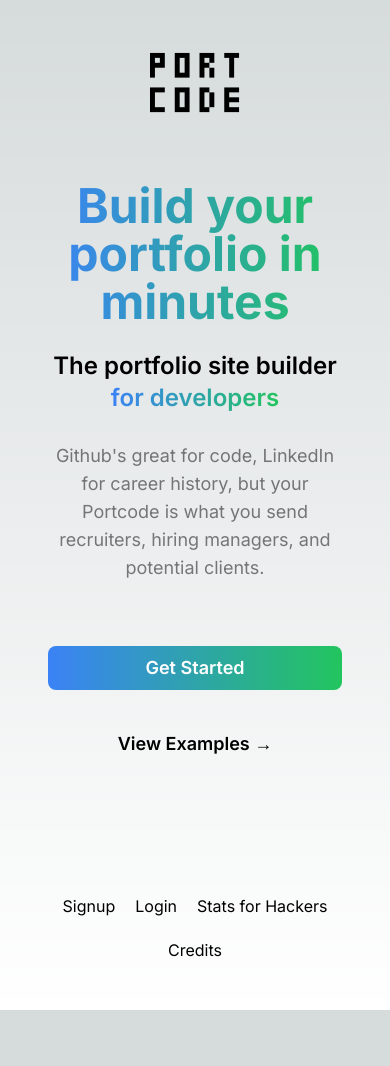
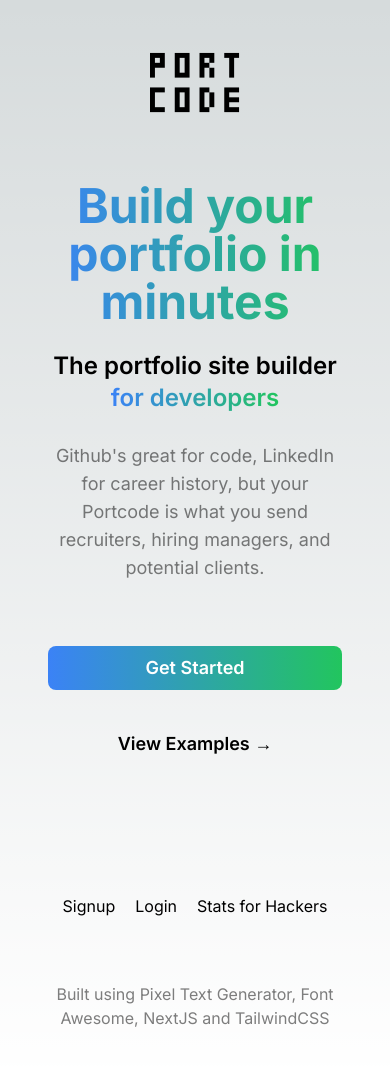
Before and after one commit to WillGoad/portcode, a Next.js app: page / in a window 390 px wide. Shown: the top 1066 px of the page. Before the commit the page ends 1010 px from the top, so only its background shows below. Built offline with nearby package versions, Linux system fonts and the light colour scheme.

Commit message:
Credits and accurate links

```diff
--- a/app/page.tsx
+++ b/app/page.tsx
@@ -34,7 +34,7 @@ export default function Home() {
   return (
     <main className="min-h-screen  p-12">
       <div className="flex flex-row justify-center gap-16">
-        <div className={!exampleMode ? "flex flex-col items-center justify-around" : "flex flex-col items-center justify-around max-w-xl"}>
+        <div className={!exampleMode ? "flex flex-col items-center justify-around gap-16" : "flex flex-col items-center justify-around max-w-xl gap-16"}>
           <header className="flex items-center sm:justify-between justify-center w-full max-w-5xl">
             <a href="https://portco.de">
               <Image
@@ -44,21 +44,17 @@ export default function Home() {
                 height={100}
               />
             </a>
-            {menuOpen && <div className="hidden lg:flex flex-row items-center justify-center gap-3 transition-all">
-              <p>Signup</p>
-              <p>•</p>
-              <p>Login</p>
-              <p>•</p>
-              <p>Stats for Hackers</p>
-              <p>•</p>
-              <p>Credits</p>
+            {menuOpen && <div className="hidden lg:flex flex-row items-center justify-center gap-5 transition-all">
+              <p><a href='https://app.portco.de/onboarding'>Signup</a></p>
+              <p><a href='https://app.portco.de/login'>Login</a></p>
+              <p><a href='https://portco.de/stats'>Stats for Hackers</a></p>
             </div>}
             {!menuOpen && <svg xmlns="http://www.w3.org/2000/svg" className="hidden lg:block" height="1em" viewBox="0 0 448 512" onClick={toggleMenu}><path d="M0 96C0 78.3 14.3 64 32 64H416c17.7 0 32 14.3 32 32s-14.3 32-32 32H32C14.3 128 0 113.7 0 96zM0 256c0-17.7 14.3-32 32-32H416c17.7 0 32 14.3 32 32s-14.3 32-32 32H32c-17.7 0-32-14.3-32-32zM448 416c0 17.7-14.3 32-32 32H32c-17.7 0-32-14.3-32-32s14.3-32 32-32H416c17.7 0 32 14.3 32 32z" /></svg>}
             {menuOpen && <svg xmlns="http://www.w3.org/2000/svg" className="hidden lg:block" height="1em" viewBox="0 0 384 512" onClick={toggleMenu}><path d="M342.6 150.6c12.5-12.5 12.5-32.8 0-45.3s-32.8-12.5-45.3 0L192 210.7 86.6 105.4c-12.5-12.5-32.8-12.5-45.3 0s-12.5 32.8 0 45.3L146.7 256 41.4 361.4c-12.5 12.5-12.5 32.8 0 45.3s32.8 12.5 45.3 0L192 301.3 297.4 406.6c12.5 12.5 32.8 12.5 45.3 0s12.5-32.8 0-45.3L237.3 256 342.6 150.6z" /></svg>}
           </header>
 
 
-          <div className='mt-16 flex flex-row items-start justify-center w-full max-w-5xl'>
+          <div className='flex flex-row items-start justify-center w-full max-w-5xl'>
             <div className='flex flex-col'>
               <div className="grid text-center lg:max-w-5xl lg:w-full lg:mb-0 lg:grid-cols-4 lg:text-left">
 
@@ -83,7 +79,7 @@ export default function Home() {
               </div>
 
               <div className="flex flex-col items-center w-full max-w-5xl mb-32 mt-8 lg:flex-row justify-start gap-4">
-                <a href="https://app.portco.de" className="w-full mb-4 text-center text-lg font-semibold text-white bg-gradient-to-r from-blue-500 to-green-500 rounded-lg px-2.5 py-2 lg:w-auto lg:mb-0 lg:mr-4 hover:from-green-500 hover:to-blue-500 hover:border-green-500 hover:border-2 transition duration-700 hover:animate-bounce">
+                <a href="https://app.portco.de/onboarding" className="w-full mb-4 text-center text-lg font-semibold text-white bg-gradient-to-r from-blue-500 to-green-500 rounded-lg px-2.5 py-2 lg:w-auto lg:mb-0 lg:mr-4 hover:from-green-500 hover:to-blue-500 hover:border-green-500 hover:border-2 transition duration-700 hover:animate-pulse">
                   {action1Text}
                 </a>
                 <a className="w-full text-center text-lg font-semibold rounded-lg px-2.5 py-2 lg:w-auto cursor-pointer" onClick={onExampleModeOn}>
@@ -91,10 +87,9 @@ export default function Home() {
                 </a>
               </div>
               <div className="lg:hidden flex flex-row flex-wrap items-center justify-center gap-5 transition-all">
-                <p>Signup</p>
-                <p>Login</p>
-                <p>Stats for Hackers</p>
-                <p>Credits</p>
+                <p><a href='https://app.portco.de/onboarding'>Signup</a></p>
+                <p><a href='https://app.portco.de/login'>Login</a></p>
+                <p><a href='https://portco.de/stats'>Stats for Hackers</a></p>
               </div>
             </div>
             <div>
@@ -104,6 +99,8 @@ export default function Home() {
                 </div>}
             </div>
           </div>
+
+          <p className='text-center opacity-50'>Built using <a href='https://heledron.com/tools/pixel-text-generator/'>Pixel Text Generator</a>, <a href='https://fontawesome.com/'>Font Awesome</a>, <a href='https://nextjs.org/'>NextJS</a> and <a href='https://tailwindcss.com/'>TailwindCSS</a></p>
         </div>
         {exampleMode &&
           <div className='hidden lg:block relative w-[375px]  shadow-lg rounded-2xl'>
```
